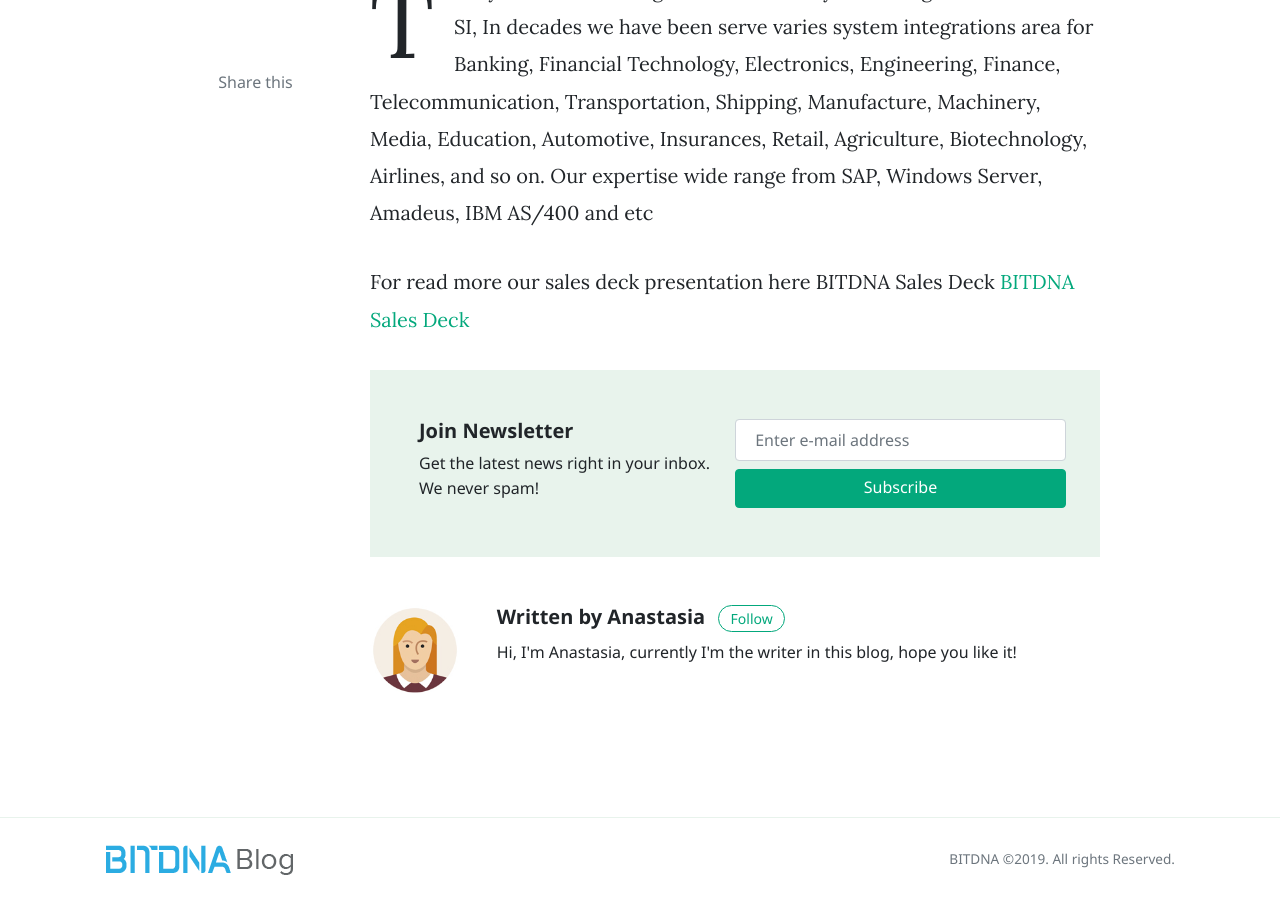
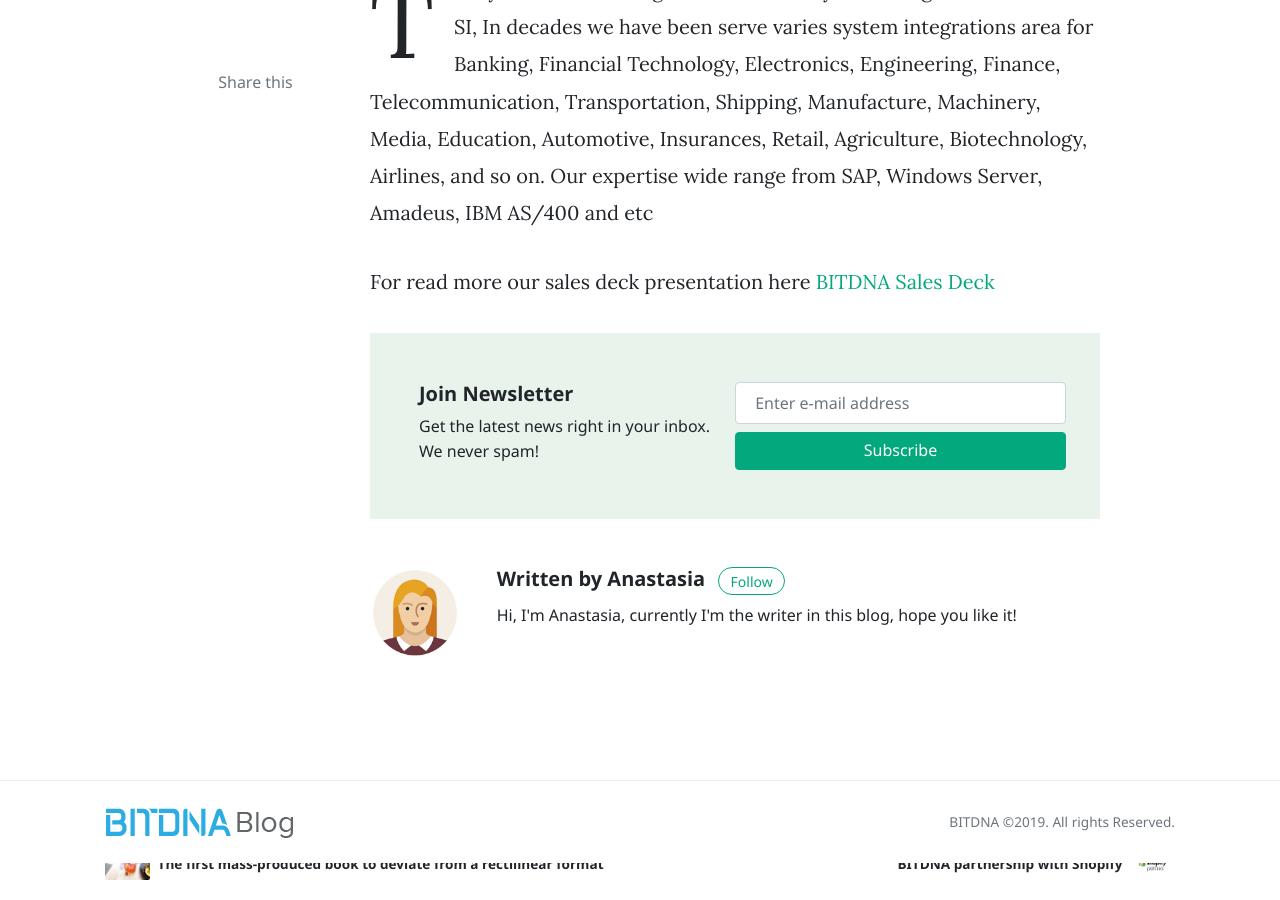
Before and after one commit to bit-dna/bitdnablog, a Jekyll site: the page built from _posts/2019-07-13-services-integrator-services.markdown, in a window 1280 px wide and 900 px high, scrolled down 510 px. Built offline with Jekyll 4.4.1, drawn with Linux system fonts in a browser that asks for light colours; nearby versions of some CDN libraries; comment, search, counter and statistics services are not loaded.

Commit message:
update hyperlink

```diff
--- a/_posts/2019-07-13-services-integrator-services.markdown
+++ b/_posts/2019-07-13-services-integrator-services.markdown
@@ -7,4 +7,4 @@ image: assets/images/img/system-integrator.jpg
 ---
 Today we are extending our services to System Integrator or known as SI, In decades we have been serve varies system integrations area for Banking, Financial Technology, Electronics, Engineering, Finance, Telecommunication, Transportation, Shipping, Manufacture, Machinery, Media, Education, Automotive, Insurances, Retail, Agriculture, Biotechnology, Airlines, and so on. Our expertise wide range from SAP, Windows Server, Amadeus, IBM AS/400 and etc
 
-For read more our sales deck presentation here BITDNA Sales Deck <a href="https://docs.google.com/presentation/d/e/2PACX-1vQDlcnK3iOW0MR5QQTC7vLkeo81XUZfG4tOSgX8rEZ18w1LH5_p_z6qs7csRe-1K-MMb67ga1nAPprL/pub?start=false&loop=false&delayms=60000 " target="_blank">BITDNA Sales Deck</a>
+For read more our sales deck presentation here <a href="https://docs.google.com/presentation/d/e/2PACX-1vQDlcnK3iOW0MR5QQTC7vLkeo81XUZfG4tOSgX8rEZ18w1LH5_p_z6qs7csRe-1K-MMb67ga1nAPprL/pub?start=false&loop=false&delayms=60000 " target="_blank">BITDNA Sales Deck</a>
```
